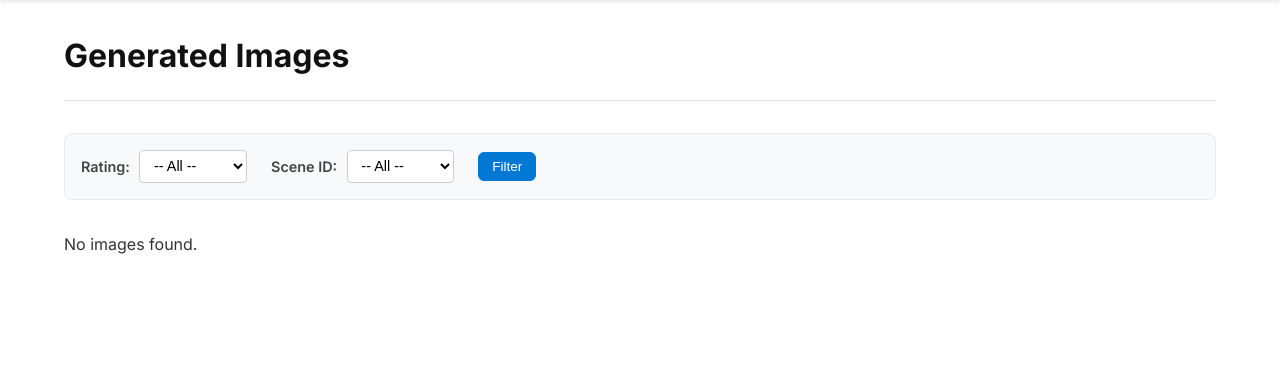
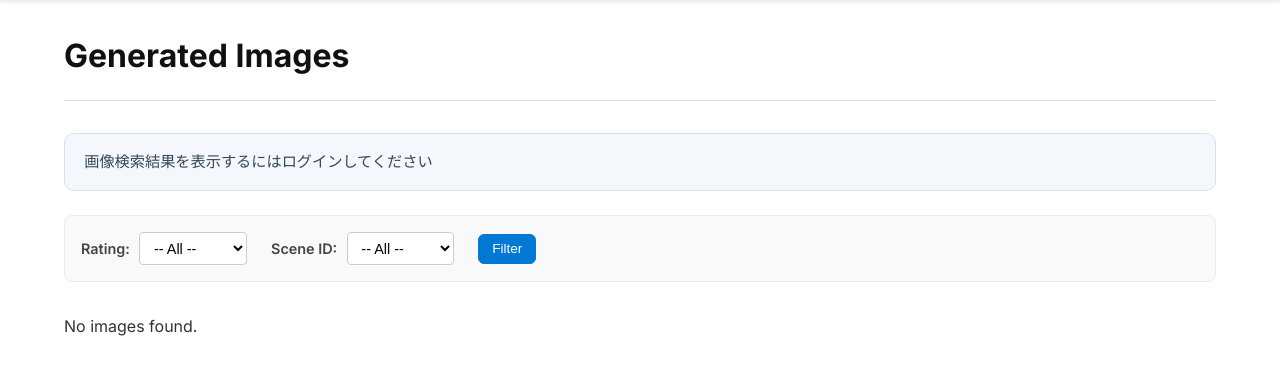
Before and after one commit to kaioman/personyx, a Flask app: template personyx/web/templates/images.html in a window 1280 px wide. Shown: the part 60-435 px from the top of the page. Run offline with Flask 3, Linux system fonts and the light colour scheme; the template is opened without the code that fills it, so the values that code supplies are empty; parts of the project's set-up code (start-up, migrations or seed data) failed here and were passed over; some libraries are stand-ins or nearby versions.

Commit message:
画像検索の条件にログインIDを追加

```diff
--- a/personyx/web/app.py
+++ b/personyx/web/app.py
@@ -60,19 +60,24 @@ def images():
     rating = request.args.get("rating", type=int)
     scene_id = request.args.get("scene_id", type=str)
     user_name = session.get("user_name")
+    user_id = session.get("user_id")
 
     with SessionLocal() as db_session:
         # distinct lists for dropdowns
         ratings = [r[0] for r in db_session.query(Images.rating_level).distinct().order_by(Images.rating_level).all()]
         scene_ids = [s[0] for s in db_session.query(Images.scene_id).distinct().order_by(Images.scene_id).all()]
 
-        q = db_session.query(Images).options(joinedload(Images.user))
-        if rating is not None:
-            q = q.filter(Images.rating_level == rating)
-        if scene_id:
-            q = q.filter(Images.scene_id == scene_id)
+        if user_id is None:
+            items = []
+        else:
+            q = db_session.query(Images).options(joinedload(Images.user))
+            q = q.filter(Images.user_id == user_id)
+            if rating is not None:
+                q = q.filter(Images.rating_level == rating)
+            if scene_id:
+                q = q.filter(Images.scene_id == scene_id)
 
-        items = q.order_by(Images.created_at.desc()).limit(200).all()
+            items = q.order_by(Images.created_at.desc()).limit(200).all()
 
     return render_template(
         "images.html",
--- a/personyx/web/static/css/images.css
+++ b/personyx/web/static/css/images.css
@@ -141,6 +141,20 @@ body {
 .hero-compact p {
     color: #666;
     font-size: 1rem;
+}
+
+.gallery-status-message {
+    margin-bottom: 1.5rem;
+    padding: 1rem 1.2rem;
+    border-radius: 10px;
+    background: #f4f7fb;
+    border: 1px solid #d8e2ee;
+}
+
+.gallery-status-message .notice {
+    color: #33475b;
+    font-size: 0.95rem;
+    line-height: 1.6;
 }
 
 /* フィルター */
--- a/personyx/web/templates/images.html
+++ b/personyx/web/templates/images.html
@@ -35,6 +35,12 @@
         <section class="hero-compact">
             <h1>Generated Images</h1>
         </section>
+
+        {% if not user_name %}
+            <div class="gallery-status-message">
+                <p class="notice">画像検索結果を表示するにはログインしてください</p>
+            </div>
+        {% endif %}
 
         <div class="images-gallery-container">
 
```
